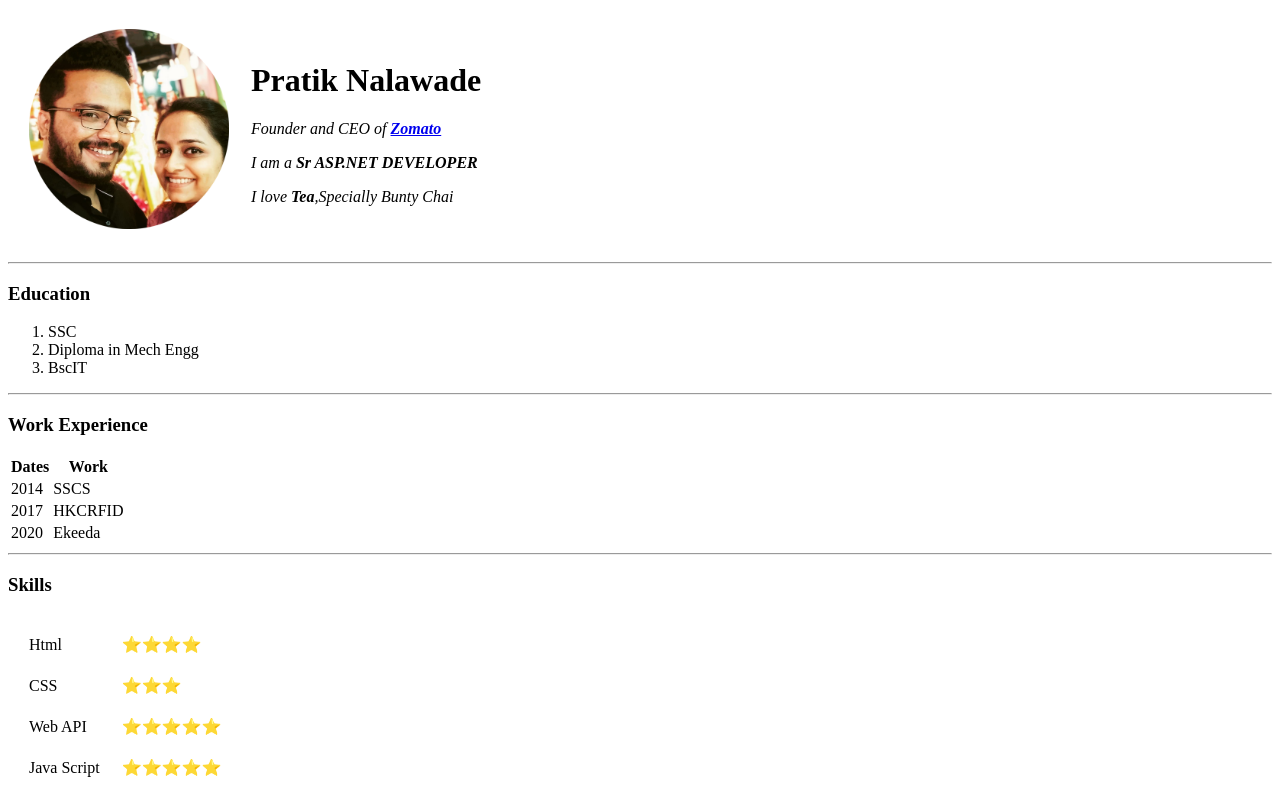
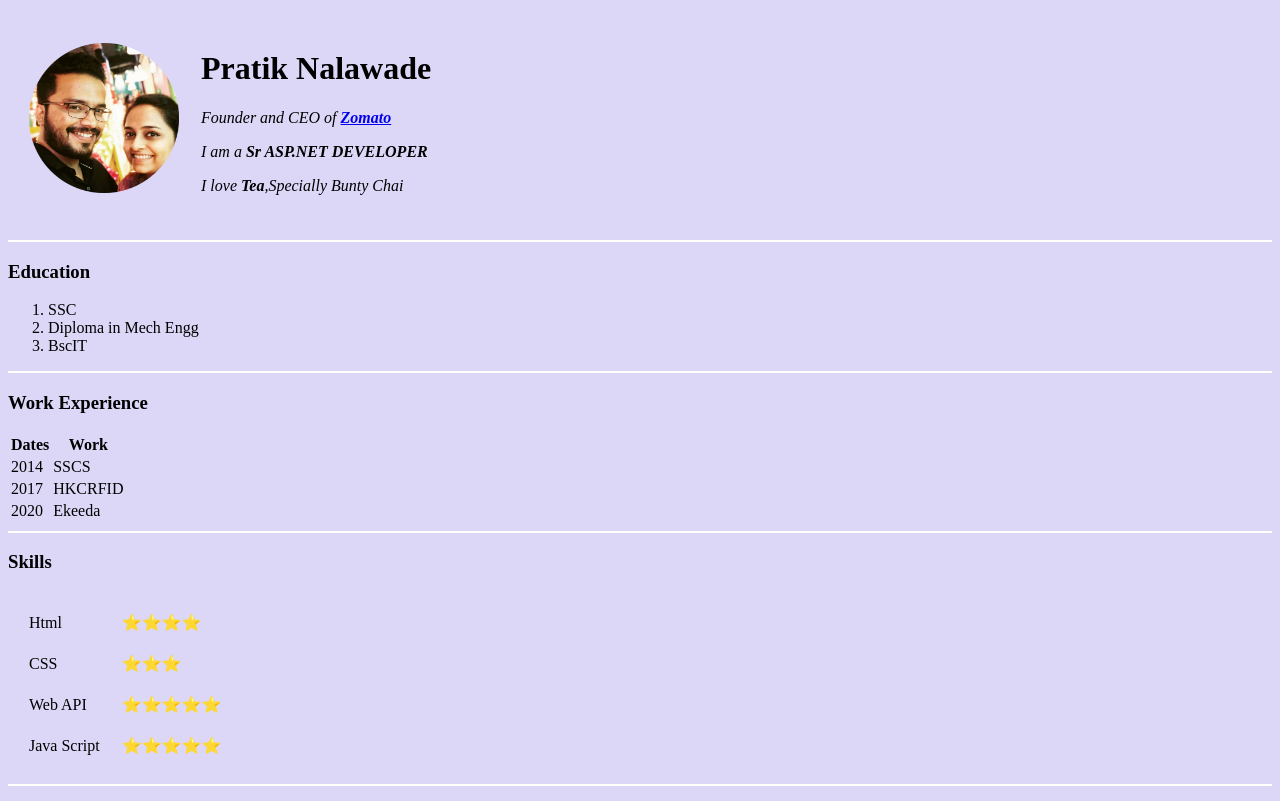
Before and after one commit to damon09/cv, a plain HTML site: page index.html in a window 1280 px wide. Shown: the top 801 px of the page. Drawn offline with Linux system fonts and the light colour scheme.

Commit message:
Update index.html

```diff
--- a/index.html
+++ b/index.html
@@ -3,11 +3,21 @@
   <head>
     <meta charset="utf-8">
     <title>New Hope</title>
+    <style media="screen">
+      body{
+        background-color:#DCD6F7;
+      }
+      hr{
+        background-color: white;
+        border-style: none;
+        height: 2px;
+      }
+    </style>
   </head>
   <body>
     <table cellspacing="20">
       <tr>
-        <td>    <img src="profilecircle.png" alt="Pratik profile pic" height="200" width="200">
+        <td>    <img src="profilecircle.png" alt="Pratik profile pic" height="150" width="150">
 </td>
         <td><h1>Pratik Nalawade</h1>
         <p><em>Founder and CEO of <a href="https://zomato.com"> <strong>Zomato</strong></a></em></p>
```
